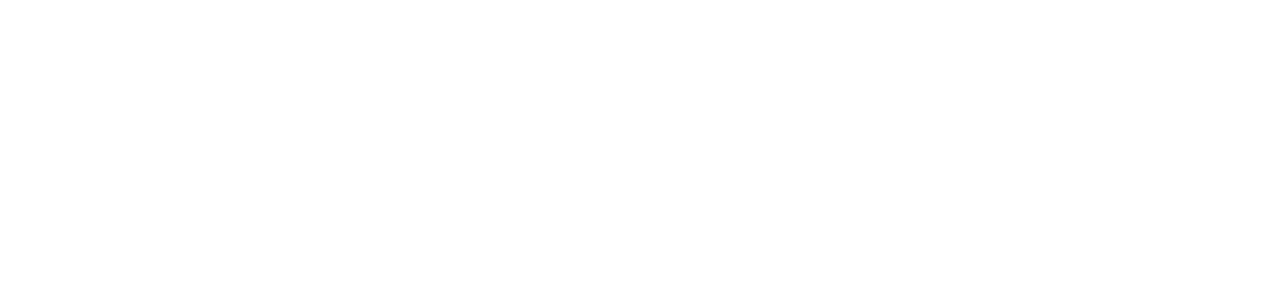
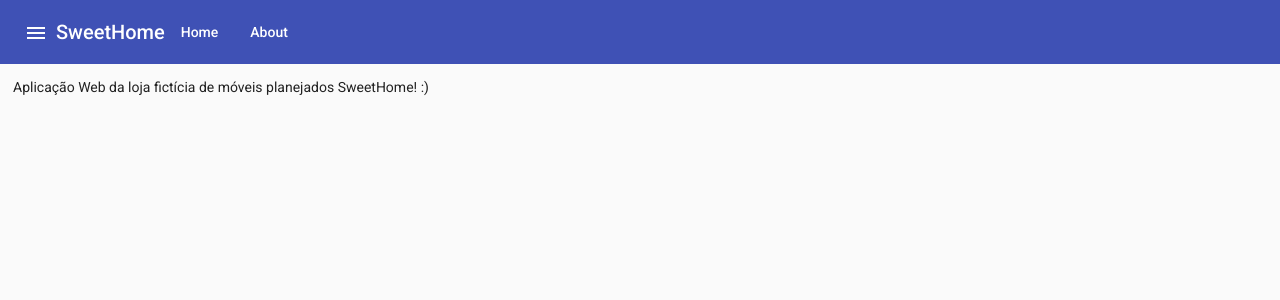
Before and after one commit to victorhugocm/SweetHome-WEB, an Angular app: page /about in a window 1280 px wide. Before the commit this address led to /. Shown: the top 300 px of the page. Built offline with nearby package versions, Linux system fonts and the light colour scheme.

Commit message:
Adicionando componente 'About'. Adicionando Angular Material. Criando ToolBar e SideNav.

```diff
--- a/angular.json
+++ b/angular.json
@@ -24,6 +24,7 @@
               "src/assets"
             ],
             "styles": [
+              "./node_modules/@angular/material/prebuilt-themes/indigo-pink.css",
               "src/styles.css"
             ],
             "scripts": []
@@ -88,6 +89,7 @@
               "src/assets"
             ],
             "styles": [
+              "./node_modules/@angular/material/prebuilt-themes/indigo-pink.css",
               "src/styles.css"
             ],
             "scripts": []
--- a/package.json
+++ b/package.json
@@ -12,10 +12,12 @@
   "private": true,
   "dependencies": {
     "@angular/animations": "~10.0.9",
+    "@angular/cdk": "^10.1.3",
     "@angular/common": "~10.0.9",
     "@angular/compiler": "~10.0.9",
     "@angular/core": "~10.0.9",
     "@angular/forms": "~10.0.9",
+    "@angular/material": "^10.1.3",
     "@angular/platform-browser": "~10.0.9",
     "@angular/platform-browser-dynamic": "~10.0.9",
     "@angular/router": "~10.0.9",
--- a/src/app/app-routing.module.ts
+++ b/src/app/app-routing.module.ts
@@ -1,10 +1,12 @@
 import { NgModule } from '@angular/core';
 import { Routes, RouterModule } from '@angular/router';
 import { HomeComponent } from './components/home/home.component';
+import { AboutComponent } from './components/about/about.component';
 
 const routes: Routes = [
   { path: '', redirectTo: 'home', pathMatch: 'full' },
-  { path: 'home', component: HomeComponent }
+  { path: 'home', component: HomeComponent },
+  { path: 'about', component: AboutComponent }
 ];
 
 @NgModule({
--- a/src/app/app.component.html
+++ b/src/app/app.component.html
@@ -1 +1,29 @@
-<router-outlet></router-outlet>
+<!-- ToolBar -->
+<mat-toolbar color="primary">
+    <mat-toolbar-row>
+        <button mat-icon-button>
+            <mat-icon (click)="sidenav.toggle()">menu</mat-icon>
+        </button>
+        <h1>SweetHome</h1>
+        <span class="menu-spacer"></span>
+        <div>
+            <a mat-button [routerLink]="'/home'"> Home </a>
+            <a mat-button [routerLink]="'/about'"> About </a>
+        </div>
+    </mat-toolbar-row>
+</mat-toolbar>
+
+<!-- SideNav -->
+<mat-sidenav-container>
+    <mat-sidenav #sidenav>
+      <mat-nav-list>
+        <a mat-list-item [routerLink]="'/home'"> Home </a>
+        <a mat-list-item [routerLink]="'/about'"> About </a>
+      </mat-nav-list>
+    </mat-sidenav>
+    <mat-sidenav-content>
+      <div style="height: 88vh;">
+        <router-outlet></router-outlet>
+      </div>
+    </mat-sidenav-content>
+  </mat-sidenav-container>
--- /dev/null
+++ b/src/app/components/about/about.component.html
@@ -0,0 +1,3 @@
+<p style="padding: 13px;">
+    Aplicação Web da loja fictícia de móveis planejados SweetHome! :)
+</p>
--- /dev/null
+++ b/src/app/components/about/about.component.ts
@@ -0,0 +1,15 @@
+import { Component, OnInit } from '@angular/core';
+
+@Component({
+  selector: 'app-about',
+  templateUrl: './about.component.html',
+  styleUrls: ['./about.component.css']
+})
+export class AboutComponent implements OnInit {
+
+  constructor() { }
+
+  ngOnInit(): void {
+  }
+
+}
--- a/src/index.html
+++ b/src/index.html
@@ -6,8 +6,10 @@
   <base href="/">
   <meta name="viewport" content="width=device-width, initial-scale=1">
   <link rel="icon" type="image/x-icon" href="favicon.ico">
+  <link href="https://fonts.googleapis.com/css?family=Roboto:300,400,500&display=swap" rel="stylesheet">
+  <link href="https://fonts.googleapis.com/icon?family=Material+Icons" rel="stylesheet">
 </head>
-<body>
+<body class="mat-typography">
   <app-root></app-root>
 </body>
 </html>
--- a/src/styles.css
+++ b/src/styles.css
@@ -1 +1,4 @@
 /* You can add global styles to this file, and also import other style files */
+
+html, body { height: 100%; }
+body { margin: 0; font-family: Roboto, "Helvetica Neue", sans-serif; }
```
Also changed, not shown: src/app/app.module.ts (+22 -2 lines), src/app/components/about/about.component.css (added), 2 other files (tests, documents, lock files or other folders).
